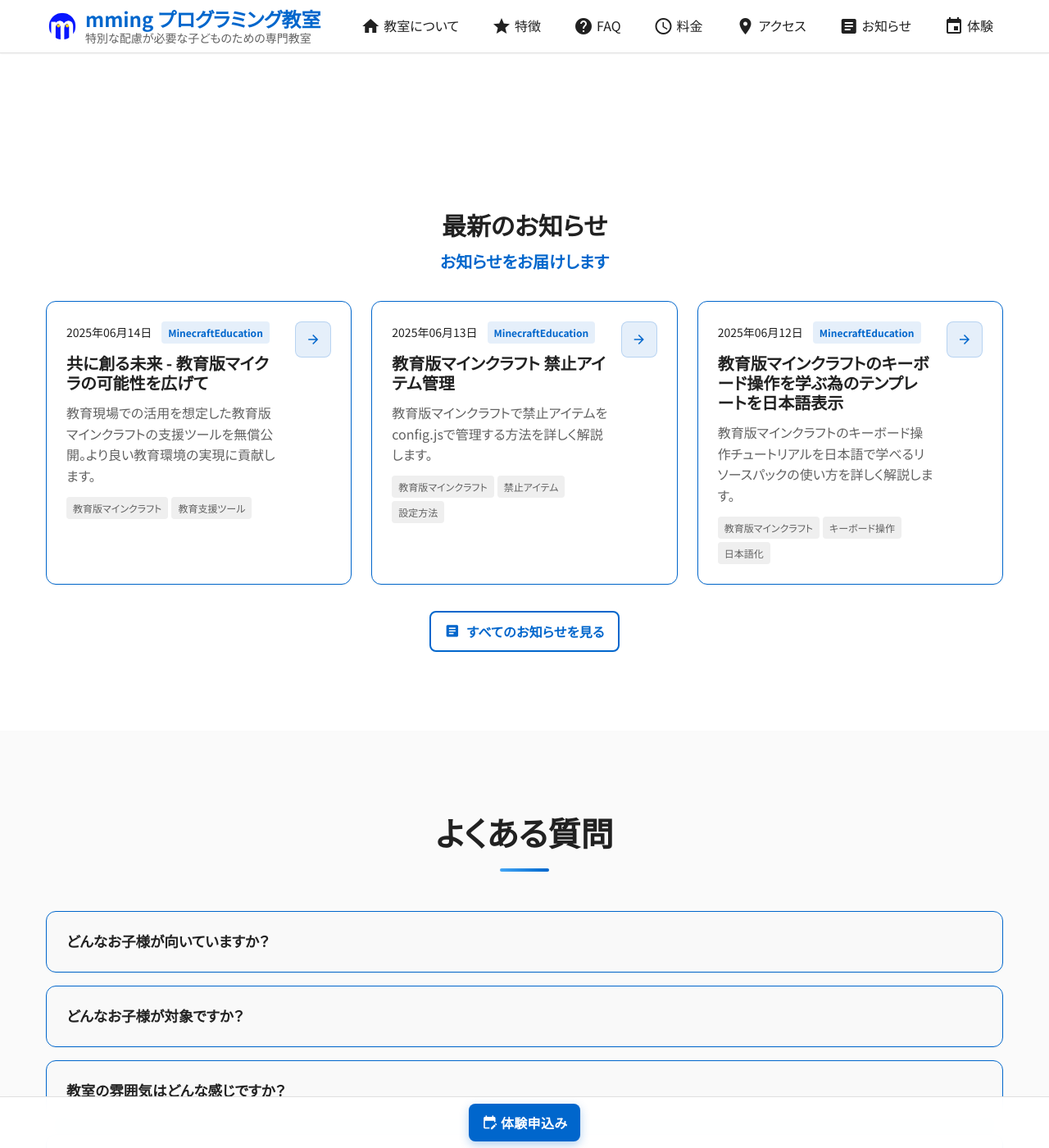
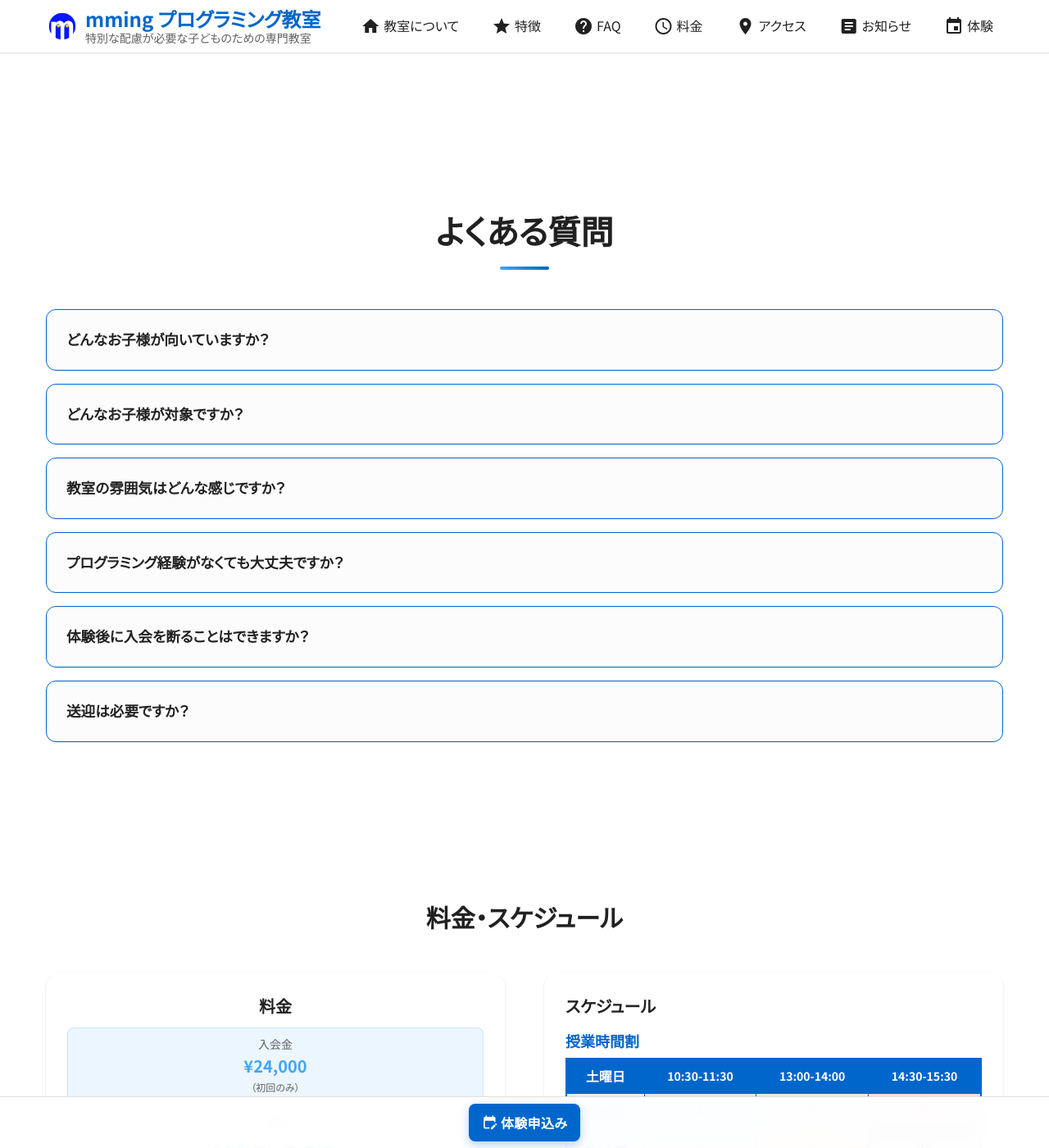
Before and after one commit to Mming-Lab/Mming-Lab.github.io, a Jekyll site: the page built from index.html, in a window 1280 px wide and 1400 px high, scrolled down 3808 px. Shown: the whole window at 82% size. Built offline with Jekyll 4.4.1, drawn with Linux system fonts in a browser that asks for light colours; some of the changed text lies outside the part shown.

Commit message:
デジタル庁デザインシステム準拠の背景色統一と交通情報改善
- 全セクション背景色を白に統一（デジタル庁システム準拠）
  - Features、FAQ、Pricing Schedule セクション：薄青→白背景
  - シンプル統一思想に基づく色数制限とアクセシビリティ向上
- アクセス情報に一方通行注意事項を追加
  - Material Icons警告アイコン使用
  - 視認性の高い警告色デザイン
- 「最新のお知らせ」セクションをコメントアウト（フォーカス改善）

🤖 Generated with [Claude Code](https://claude.ai/code)

Co-Authored-By: Claude <noreply@anthropic.com>

```diff
--- a/_data/access.yml
+++ b/_data/access.yml
@@ -18,6 +18,7 @@ info:
       description: "山下小学校前バス停から徒歩4分"
   class_hours: "第一～四土曜日 09:30-15:30（授業時間）"
   parking: "公共交通機関かコインパーキングをご利用ください"
+  traffic_note: "教室前の道路は一方通行です。お車でお越しの際はご注意ください。"
 
 # 地図設定
 map:
--- a/_includes/sections/access-section.html
+++ b/_includes/sections/access-section.html
@@ -22,6 +22,13 @@
                     </div>
 
                     <p><strong>{{ site.data.access.labels.parking }}</strong> {{ site.data.access.info.parking }}</p>
+
+                    {% if site.data.access.info.traffic_note %}
+                    <p class="traffic-note">
+                        <span class="material-icons" aria-hidden="true">warning</span>
+                        <strong>交通注意:</strong> {{ site.data.access.info.traffic_note }}
+                    </p>
+                    {% endif %}
                 </div>
             </div>
 
--- a/_sass/components/_faq.scss
+++ b/_sass/components/_faq.scss
@@ -9,7 +9,7 @@
 
 // FAQセクション全体
 .faq-section {
-  background: $surface-color;              // 薄青背景
+  background: $background-color;           // 白背景（デジタル庁統一）
   padding: $section-padding;               // セクション標準パディング
 }
 
--- a/_sass/components/_features.scss
+++ b/_sass/components/_features.scss
@@ -10,7 +10,7 @@
 // 特徴セクション全体
 .features-section {
   padding: $section-padding;              // セクション標準パディング
-  background: $surface-color;             // 薄青背景
+  background: $background-color;          // 白背景（デジタル庁統一）
 }
 
 // 特徴コンテナ
--- a/_sass/components/_pricing-access.scss
+++ b/_sass/components/_pricing-access.scss
@@ -9,7 +9,7 @@
 
 // 料金・スケジュールセクション全体
 .pricing-schedule-section {
-  background: $surface-color; // 薄青背景
+  background: $background-color; // 白背景（デジタル庁統一）
   padding: $section-padding; // セクション標準パディング
 }
 
@@ -629,6 +629,31 @@
     }
   }
 
+  // 交通注意事項
+  .traffic-note {
+    display: flex; // フレックスレイアウト
+    align-items: center; // 垂直中央寄せ
+    gap: $space-2; // 8px アイコンとテキストの間隔
+    background: rgba($warning-color, 0.1); // 薄い警告背景
+    border: 1px solid rgba($warning-color, 0.3); // 警告ボーダー
+    border-radius: $border-radius-md; // 8px 角丸
+    padding: $space-3; // 24px パディング
+    margin-top: $space-3; // 24px 上マージン
+    font-size: $font-size-sm; // 14px
+    color: $warning-color; // 警告カラー
+
+    .material-icons {
+      color: $warning-color; // 警告カラー
+      font-size: 1.25rem; // 20px アイコンサイズ
+      flex-shrink: 0; // 縮小しない
+    }
+
+    strong {
+      color: $warning-color; // 警告カラー
+      font-weight: 600; // セミボールド
+    }
+  }
+
   // 従来のデータ構造対応
   .detail-item {
     margin-bottom: 2rem; // 下マージン
--- a/index.html
+++ b/index.html
@@ -13,7 +13,7 @@ description: 発達多様性の子ども向けプログラミング教室。適
 
   {% include sections/team-section.html %}
 
-  {% include sections/latest-posts-section.html %}
+  {% comment %}{% include sections/latest-posts-section.html %}{% endcomment %}
 
   {% include sections/faq-section.html %}
 
```
